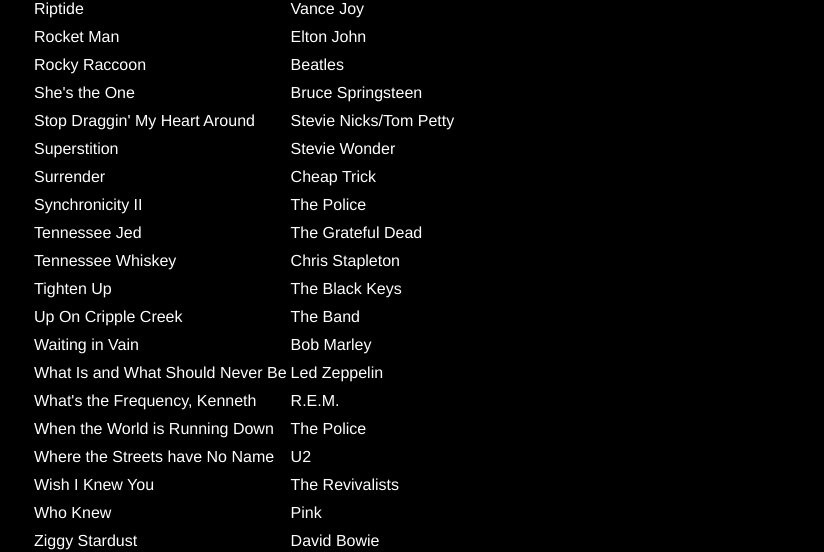
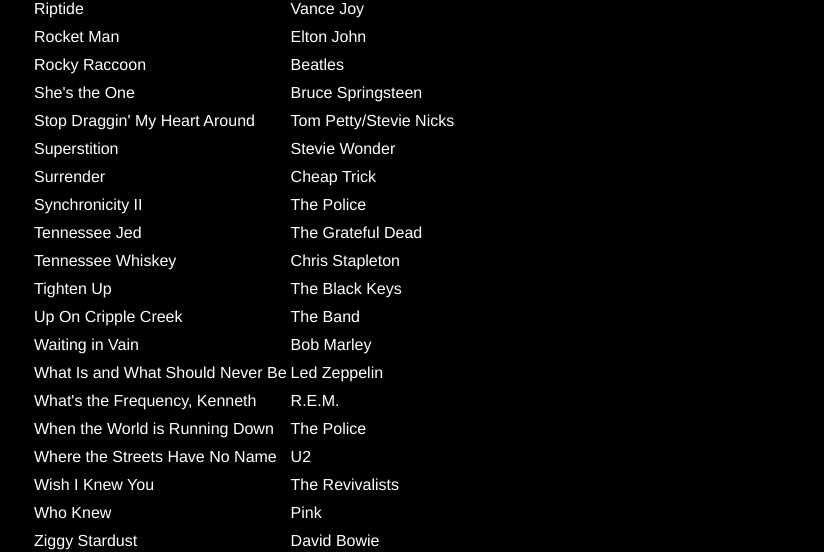
Before and after one commit to jimm/www-ellisislandband-net, a Jekyll site: the page built from song-list.md, in a window 1280 px wide and 900 px high, scrolled down 2350 px. Shown: the part 148-700 px from the top of the window, without its empty margins (189-1013 px from the left). Built offline with Jekyll 4.4.1, drawn with Linux system fonts in a browser that asks for light colours; some of the changed text lies outside the part shown.

```diff
--- a/song-list.md
+++ b/song-list.md
@@ -97,7 +97,7 @@ title: Song List
 <tr><td>Rocket Man</td><td>Elton John</td></tr>
 <tr><td>Rocky Raccoon</td><td>Beatles</td></tr>
 <tr><td>She's the One</td><td>Bruce Springsteen</td></tr>
-<tr><td>Stop Draggin' My Heart Around</td><td>Stevie Nicks/Tom Petty</td></tr>
+<tr><td>Stop Draggin' My Heart Around</td><td>Tom Petty/Stevie Nicks</td></tr>
 <tr><td>Superstition</td><td>Stevie Wonder</td></tr>
 <tr><td>Surrender</td><td>Cheap Trick</td></tr>
 <tr><td>Synchronicity II</td><td>The Police</td></tr>
@@ -109,7 +109,7 @@ title: Song List
 <tr><td>What Is and What Should Never Be</td><td>Led Zeppelin</td></tr>
 <tr><td>What's the Frequency, Kenneth</td><td>R.E.M.</td></tr>
 <tr><td>When the World is Running Down</td><td>The Police</td></tr>
-<tr><td>Where the Streets have No Name</td><td>U2</td></tr>
+<tr><td>Where the Streets Have No Name</td><td>U2</td></tr>
 <tr><td>Wish I Knew You</td><td>The Revivalists</td></tr>
 <tr><td>Who Knew</td><td>Pink</td></tr>
 <tr><td>Ziggy Stardust</td><td>David Bowie</td></tr>
```
Also changed, not shown: other parts of song-list.md (+1 -1 lines), 1 other file.
